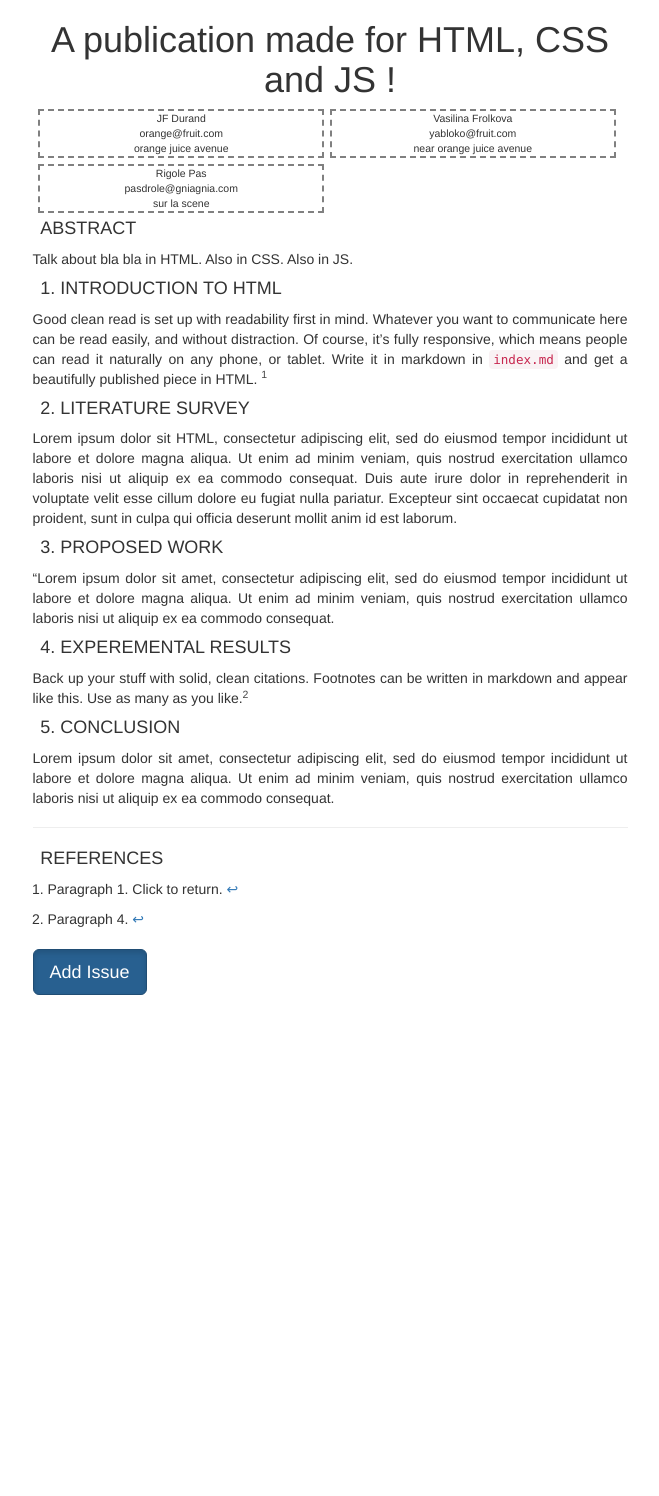
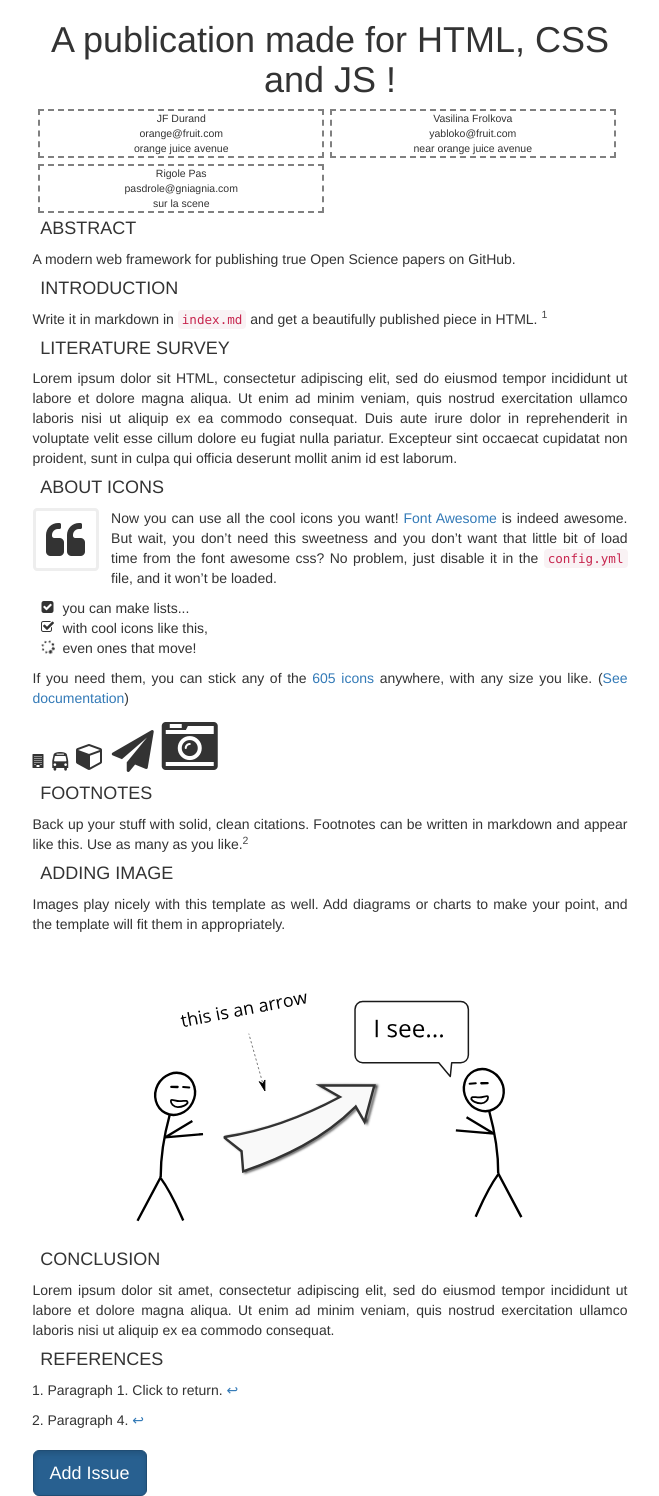
Before and after one commit to whispyy/test_gh-pages, a Jekyll site: the page built from index.md, in a window 1280 px wide. Shown: the whole page, without its empty margins (310-969 px from the left). Built offline with Jekyll 4.4.1, drawn with Linux system fonts in a browser that asks for light colours; nearby versions of some CDN libraries; before the commit the page ends 995 px from its top, so only the background shows below that.

Commit message:
reorganising 1/2

```diff
--- a/_config.yml
+++ b/_config.yml
@@ -2,7 +2,7 @@
 title: A publication made for HTML, CSS and JS !
 description: A responsive template for publishing single-page websites, articles that are easy on the eyes
 keywords: "HTML, CSS, JS"
-url: "whispyy.github.io"
+url: ""
 baseurl: "/test_gh-pages"
 
 
--- a/index.md
+++ b/index.md
@@ -2,43 +2,46 @@
 layout: default
 ---
 
-<!--## A Jekyll template for publishing single-page websites and articles that are incredibly readable and fully responsive
-{: style="float:left; text-align: center"} -->
-
-
-<!--Departement of Computer Sciens and Information Technologies
-<br/>Saint-Petersburg State University of Aerospace Instrumentation
-<br/>Saint-Petersburg, Russie
-<br/>Email: dcsit@suai.ru
-{: style="float:left; text-align: center; min-width: 33%"}
-Marcelo Blabla
-{: style="float:left; text-align: center; min-width: 33%"}
-Pascal babache
-<br/>jhgjhjkn,
-{: style="float:left; text-align: center; min-width: 33%"} -->
 
 #### ABSTRACT
 
-Talk about bla bla in HTML. Also in CSS. Also in JS.
+A modern web framework for publishing true Open Science papers on GitHub.
 
 
-#### 1. INTRODUCTION TO HTML
+#### INTRODUCTION
 
-Good clean read is set up with readability first in mind. Whatever you want to communicate here can be read easily, and without distraction. Of course, it's fully responsive, which means people can read it naturally on any phone, or tablet. Write it in markdown in <code>index.md</code> and get a beautifully published piece in HTML. [^1]
+Write it in markdown in <code>index.md</code> and get a beautifully published piece in HTML. [^1]
 
-####  2. LITERATURE SURVEY
+
+#### LITERATURE SURVEY
 
 Lorem ipsum dolor sit HTML, consectetur adipiscing elit, sed do eiusmod tempor incididunt ut labore et dolore magna aliqua. Ut enim ad minim veniam, quis nostrud exercitation ullamco laboris nisi ut aliquip ex ea commodo consequat. Duis aute irure dolor in reprehenderit in voluptate velit esse cillum dolore eu fugiat nulla pariatur. Excepteur sint occaecat cupidatat non proident, sunt in culpa qui officia deserunt mollit anim id est laborum.
 
-####  3. PROPOSED WORK
+#### ABOUT ICONS
 
-"Lorem ipsum dolor sit amet, consectetur adipiscing elit, sed do eiusmod tempor incididunt ut labore et dolore magna aliqua. Ut enim ad minim veniam, quis nostrud exercitation ullamco laboris nisi ut aliquip ex ea commodo consequat.
+<i class="fa fa-quote-left fa-3x fa-pull-left fa-border"></i> Now you can use all the cool icons you want! [Font Awesome](http://fontawesome.io) is indeed awesome. But wait, you don't need this sweetness and you don't want that little bit of load time from the font awesome css? No problem, just disable it in the `config.yml` file, and it won't be loaded.
 
-####  4. EXPEREMENTAL RESULTS
+<ul class="fa-ul">
+  <li><i class="fa-li fa fa-check-square"></i>you can make lists...</li>
+  <li><i class="fa-li fa fa-check-square-o"></i>with cool icons like this,</li>
+  <li><i class="fa-li fa fa-spinner fa-spin"></i>even ones that move!</li>
+</ul>
+
+If you need them, you can stick any of the [605 icons](http://fontawesome.io/icons/) anywhere, with any size you like. ([See documentation](http://fontawesome.io/examples/))
+
+<i class="fa fa-building"></i>&nbsp;&nbsp;<i class="fa fa-bus fa-lg"></i>&nbsp;&nbsp;<i class="fa fa-cube fa-2x"></i>&nbsp;&nbsp;<i class="fa fa-paper-plane fa-3x"></i>&nbsp;&nbsp;<i class="fa fa-camera-retro fa-4x">
+
+#### FOOTNOTES
 
 Back up your stuff with solid, clean citations. Footnotes can be written in markdown and appear like this. Use as many as you like.[^2]
 
-####  5. CONCLUSION
+#### ADDING IMAGE
+
+Images play nicely with this template as well. Add diagrams or charts to make your point, and the template will fit them in appropriately.
+
+<img src="images/hello.svg" alt="sample image">
+
+#### CONCLUSION
 Lorem ipsum dolor sit amet, consectetur adipiscing elit, sed do eiusmod tempor incididunt ut labore et dolore magna aliqua. Ut enim ad minim veniam, quis nostrud exercitation ullamco laboris nisi ut aliquip ex ea commodo consequat.
 
 <!--### Add social sharing buttons
@@ -53,33 +56,6 @@ Simply add the following line anywhere in your markdown:
 and get a nice responsive sharing ribbon.
 -->
 
-<!--Add this at the bottom, or the top, or between every other paragraph if you're desprate for social validation.
-
-Just remember to customize the buttons to fit your url in the `_includes/sharing.html` file. These buttons are made available and customizable by the good folks at kni-labs. See the documentation at [https://github.com/kni-labs/rrssb](https://github.com/kni-labs/rrssb) for more information.
-
-### Font awesome is also included
-
-<i class="fa fa-quote-left fa-3x fa-pull-left fa-border"></i> Now you can use all the cool icons you want! [Font Awesome](http://fontawesome.io) is indeed awesome. But wait, you don't need this sweetness and you don't want that little bit of load time from the font awesome css? No problem, just disable it in the `config.yml` file, and it won't be loaded.
-
-<ul class="fa-ul">
-  <li><i class="fa-li fa fa-check-square"></i>you can make lists...</li>
-  <li><i class="fa-li fa fa-check-square-o"></i>with cool icons like this,</li>
-  <li><i class="fa-li fa fa-spinner fa-spin"></i>even ones that move!</li>
-</ul>
-
-If you need them, you can stick any of the [605 icons](http://fontawesome.io/icons/) anywhere, with any size you like. ([See documentation](http://fontawesome.io/examples/))
-
-<i class="fa fa-building"></i>&nbsp;&nbsp;<i class="fa fa-bus fa-lg"></i>&nbsp;&nbsp;<i class="fa fa-cube fa-2x"></i>&nbsp;&nbsp;<i class="fa fa-paper-plane fa-3x"></i>&nbsp;&nbsp;<i class="fa fa-camera-retro fa-4x">
-
-### Add images to make your point
-
-Images play nicely with this template as well. Add diagrams or charts to make your point, and the template will fit them in appropriately.
-
-<img src="images/hello.svg" alt="sample image">
-
-Lorem ipsum dolor sit amet, consectetur adipiscing elit, sed do eiusmod tempor incididunt ut labore et dolore magna aliqua. Ut enim ad minim veniam, quis nostrud exercitation ullamco laboris nisi ut aliquip ex ea commodo consequat. Duis aute irure dolor in reprehenderit in voluptate velit esse cillum dolore eu fugiat nulla pariatur. Excepteur sint occaecat cupidatat non proident, sunt in culpa qui officia deserunt mollit anim id est laborum.
--->
-<hr>
 
 #### REFERENCES
 
```
